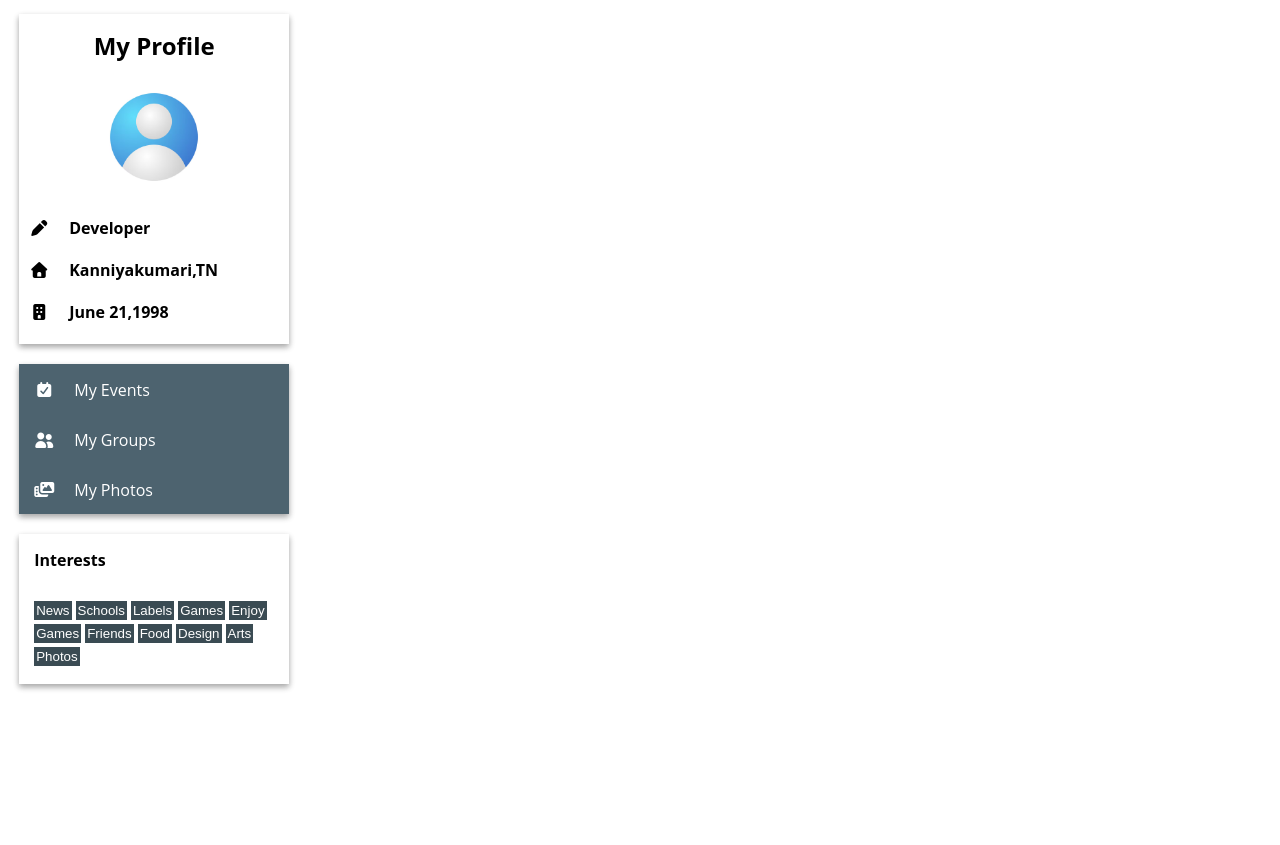
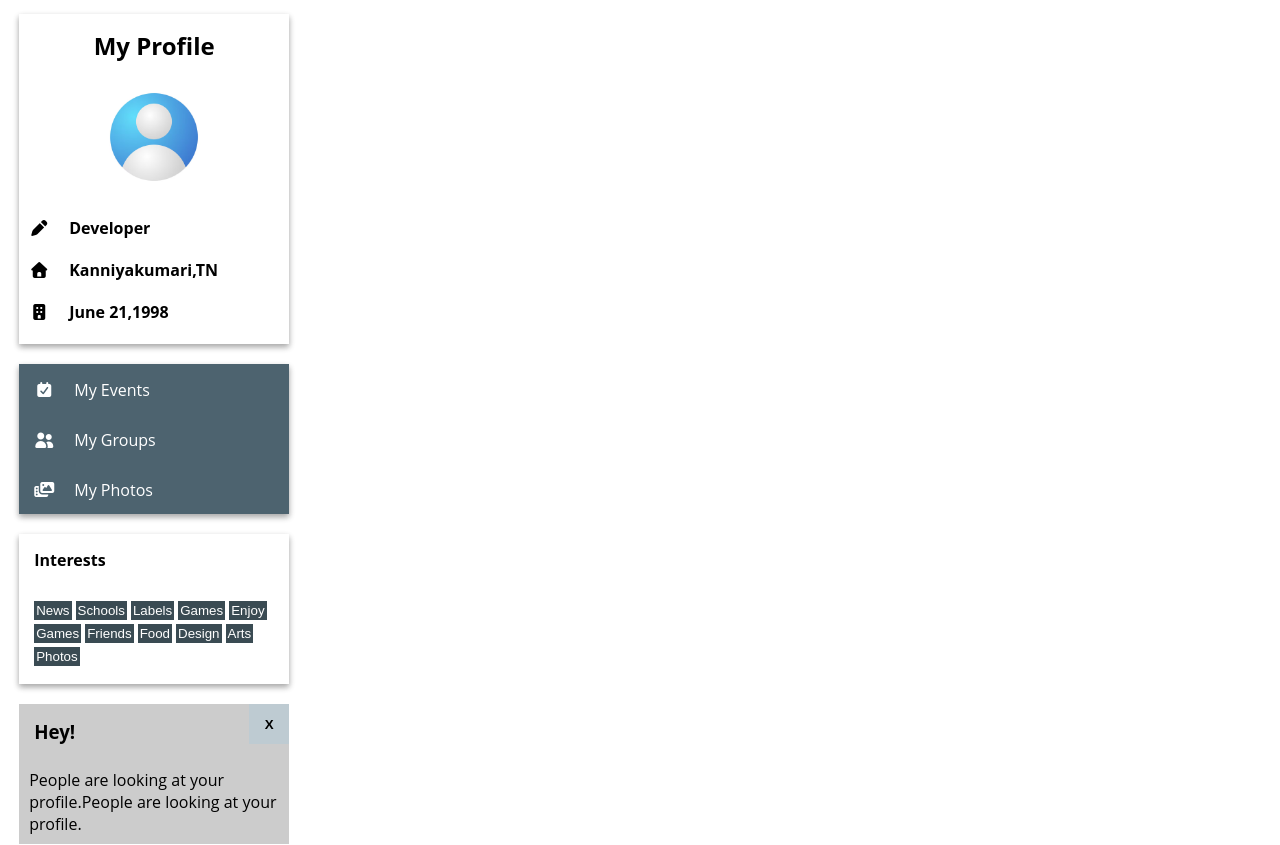
Before and after one commit to kirthick2004/New-pro-2, a plain HTML site: page index.html in a window 1280 px wide. Shown: the part 55-900 px from the top of the page. Before the commit the page ends 800 px from the top, so only its background shows below. Drawn offline with Linux system fonts and the light colour scheme.

Commit message:
Notification Complete

```diff
--- a/index.html
+++ b/index.html
@@ -173,7 +173,13 @@
 
        <section class="hey">
         <div class="hey-notifi">
-
+            <h3 class="text-hey">
+                Hey!
+            </h3>
+            <button class="close">
+                X
+            </button>
+            <p class="hey-para">People are looking at your profile.People are looking at your profile.</p>
         </div>
        </section>
 
--- a/style.css
+++ b/style.css
@@ -73,7 +73,7 @@
     width: 60px;
     height: 50px;
     background-color: #4d636f;
-    border-radius: 50px;
+    border-radius: 5px;
     color: white;
     border: 0px;
     margin-right: 10px;
@@ -198,6 +198,45 @@
 .names:hover{
     background-color: white;
     color: black;
+    border: 1px solid;
 
 }
 /* Interest over */
+
+
+.hey{
+    width: 270px;
+    height: 140px;
+    margin-top: 20px;
+    background-color: #ccc;
+    position: relative;
+}
+.hey-notifi{
+    width: 100%;
+}
+
+.text-hey{
+    padding: 15px;
+
+}
+
+
+.close{
+    width: 40px;
+    height: 40px;
+    font-weight: bolder;
+    background-color: #becbd2;
+    border: 0px;
+    position: absolute;
+    top: 0px;
+    right: 0px;
+    cursor: pointer;
+}
+
+.close:hover{
+    background-color: #d1d8db;
+}
+.hey-para{
+    padding: 10px;
+
+}
```
